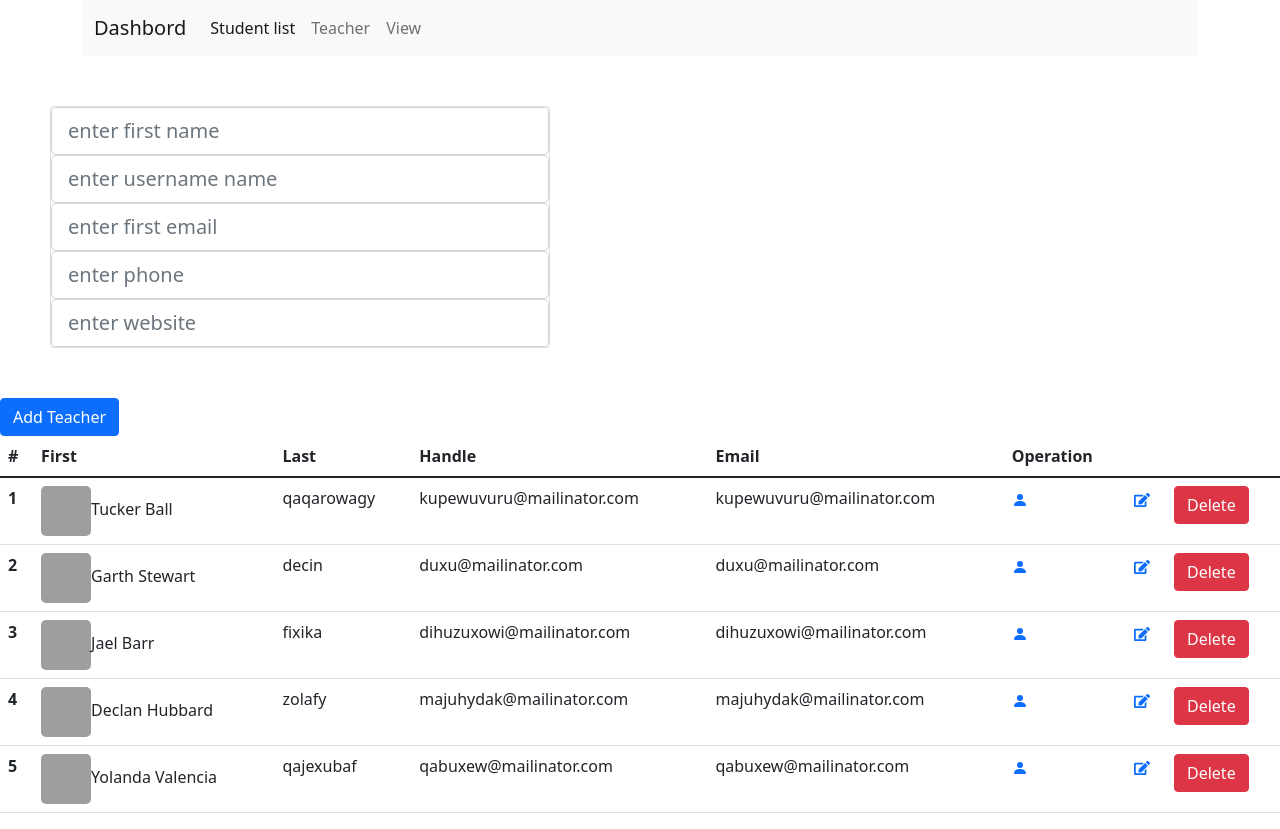
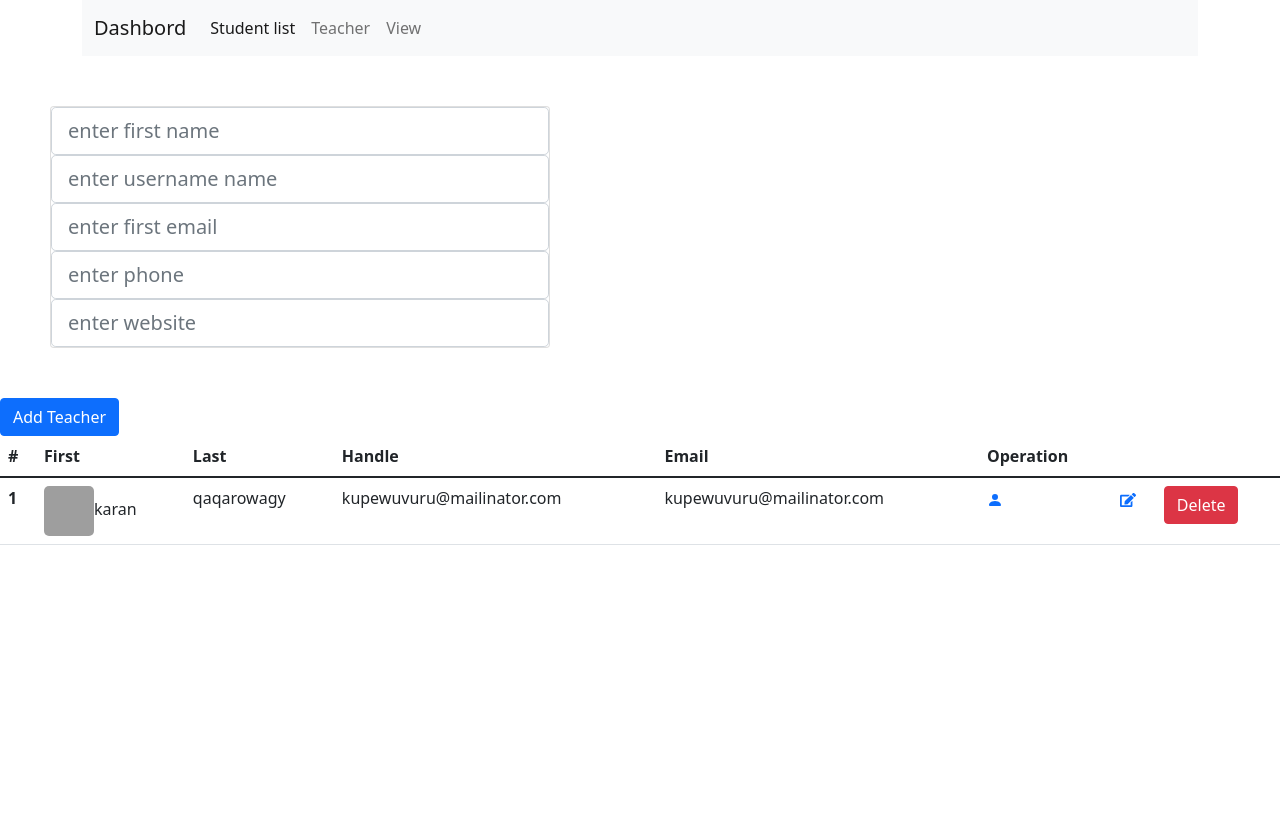
Before and after one commit to karanawate/admin-react-code, a React (Create React App) app: page / in a window 1280 px wide. After the commit the page ends 800 px from the top, so only its background shows below. Built offline with nearby package versions, Linux system fonts and the light colour scheme; data requests are answered from the project's data file; grey boxes are pictures that could not be loaded.

Commit message:
loop in if this is admin show other wise black use ternary operator

```diff
--- a/db.json
+++ b/db.json
@@ -1,7 +1,7 @@
 {
   "users": [
     {
-      "name": "Tucker Ball",
+      "name": "karan",
       "username": "qaqarowagy",
       "email": "kupewuvuru@mailinator.com",
       "phone": "+1 (363) 207-6041",
--- a/src/Teacher.js
+++ b/src/Teacher.js
@@ -65,6 +65,7 @@ const Teacher = (props) => {
         </thead>
         <tbody>
           {users.map((user, index) => (
+            user.name === 'karan' ?
             <tr>
               <th scope="row">{index + 1}</th>
               <td><img style={avatar_img} src={`https://ui-avatars.com/api/?bold=true&background=random&name=`+user.name} />{user.name}</td>
@@ -75,6 +76,7 @@ const Teacher = (props) => {
               <td><Link   to={`/edit/${user.id}`}><FaEdit /></Link></td>
               <td><button disabled={isDeleting === user.id} class="btn btn-danger" onClick={() => deleteUsrs(user.id)}>{isDeleting === user.id ? 'Deleting...' : 'Delete'}</button></td>
             </tr>
+            :null
           ))}
         </tbody>
       </table>
```
